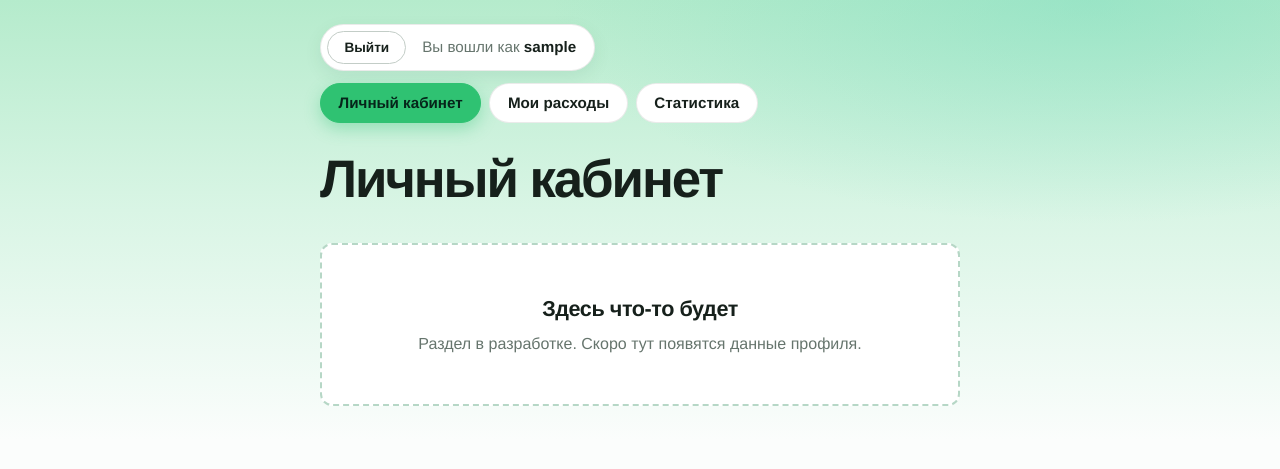
After one commit to GigaProgramm/MyExpenses, a Flask app: page /profile in a window 1280 px wide. The commit adds this page. Shown: the top 469 px of the page. Run offline with Flask 3, Linux system fonts and the light colour scheme; the visitor is signed in with stand-in values (Sample User, id 1).

Commit message:
добавил вкладки статистики и профиля(они пока тупо заглушками), немного поиздевался над кнопкой выхода из профиля

```diff
--- a/app.py
+++ b/app.py
@@ -1,16 +1,12 @@
 from datetime import datetime
-
 from pathlib import Path
 
-from sqlalchemy import func
-from flask import Flask, render_template, request, redirect, url_for
+from flask import Flask, abort, redirect, render_template, request, url_for
+from flask_login import (LoginManager, UserMixin, current_user, login_required,
+                         login_user, logout_user)
 from flask_sqlalchemy import SQLAlchemy
 from sqlalchemy.exc import IntegrityError
-from flask_login import LoginManager, UserMixin
-from flask_login import login_user, logout_user
-from flask_login import login_required, current_user
-from werkzeug.security import generate_password_hash
-from werkzeug.security import check_password_hash
+from werkzeug.security import check_password_hash, generate_password_hash
 
 DATA_DIR = Path(__file__).parent / "data"
 DATA_DIR.mkdir(exist_ok=True)
@@ -26,6 +22,7 @@ db = SQLAlchemy(app)
 login_manager = LoginManager(app)
 login_manager.login_view = "login"
 
+
 class User(UserMixin, db.Model):
     id = db.Column(db.Integer, primary_key=True)
     username = db.Column(db.String(50), unique=True)
@@ -37,6 +34,7 @@ class User(UserMixin, db.Model):
     def check_password(self, password):
         return check_password_hash(self.password_hash, password)
 
+
 class Expens(db.Model):
     id = db.Column(db.Integer, primary_key=True)
     title = db.Column(db.String(200), nullable=False)
@@ -45,12 +43,26 @@ class Expens(db.Model):
     user_id = db.Column(db.Integer, db.ForeignKey("user.id"))
     expens_date = db.Column(db.String(20))
 
+@login_manager.user_loader
+def load_user(user_id):
+    return db.session.get(User, int(user_id))
+
+
+with app.app_context():
+    db.create_all()
+
 
 @app.route("/register", methods=["GET", "POST"])
 def register():
     if request.method == "POST":
-        user = User(username=request.form["username"])
-        user.set_password(request.form["password"])
+        username = request.form.get("username", "").strip()
+        password = request.form.get("password", "")
+        if not username or not password:
+            return render_template("register.html",
+                                   error="Введите логин и пароль")
+
+        user = User(username=username)
+        user.set_password(password)
         try:
             db.session.add(user)
             db.session.commit()
@@ -58,6 +70,8 @@ def register():
             db.session.rollback()
             error = "Такой пользователь уже существует"
             return render_template("register.html", error=error)
+
+        login_user(user)
         return redirect(url_for("index"))
     return render_template("register.html")
 
@@ -83,51 +97,59 @@ def logout():
     return redirect(url_for("login"))
 
 
-
+# ---------- Расходы ----------
 @app.route("/", methods=["GET", "POST"])
 @login_required
 def index():
     if request.method == "POST":
         title = request.form.get("title", "").strip()
         category = request.form.get("category", "").strip()
-        raw_date = request.form["expens_date"]
+        raw_date = request.form.get("expens_date", "")
+        raw_count = request.form.get("expens_count", "").replace(",", ".")
 
-        #потом сделать по другому надо, это пока чисто заглушка
         if raw_date == "":
             expens_date = datetime.now()
         else:
             expens_date = datetime.strptime(raw_date, "%Y-%m-%d")
 
-        expens_count = round(float(request.form["expens_count"]), 2)
-        #print(expens_count)
+        try:
+            expens_count = round(float(raw_count), 2)
+        except ValueError:
+            expens_count = None
 
-        if title:
-
+        if title and expens_count is not None:
             db.session.add(Expens(title=title,
-                            expens_date=expens_date, category=category, expens_count=expens_count, user_id=current_user.id))
+                                  expens_date=expens_date,
+                                  category=category,
+                                  expens_count=expens_count,
+                                  user_id=current_user.id))
             db.session.commit()
 
-            #return redirect(url_for("index"))
+        return redirect(url_for("index"))
 
-    query = db.select(Expens)
-
-    expenses = db.session.scalars(query.filter_by(
-        user_id=current_user.id)).all()
+    query = db.select(Expens).filter_by(user_id=current_user.id)
+    expenses = db.session.scalars(query).all()
 
     return render_template("index.html", expenses=expenses)
 
 
 @app.route("/delete/<int:expens_id>", methods=["POST"])
+@login_required
 def delete(expens_id):
     expens = db.get_or_404(Expens, expens_id)
+    if expens.user_id != current_user.id:
+        abort(403)
     db.session.delete(expens)
     db.session.commit()
     return redirect(url_for("index"))
 
 
 @app.route("/edit/<int:expens_id>", methods=["GET", "POST"])
+@login_required
 def edit(expens_id):
     expens = db.get_or_404(Expens, expens_id)
+    if expens.user_id != current_user.id:
+        abort(403)
     if request.method == "POST":
         expens.title = request.form["title"]
         db.session.commit()
@@ -135,11 +157,18 @@ def edit(expens_id):
     return render_template("edit.html", task=expens)
 
 
+#тут пока так, надо будет реализовывать логику, пока заглушки
+@app.route("/profile")
+@login_required
+def profile():
+    return render_template("profile.html")
+
+
+@app.route("/statistic")
+@login_required
+def statistic():
+    return render_template("statistic.html")
+
 
 if __name__ == "__main__":
-    with app.app_context():
-        db.create_all()
-    @login_manager.user_loader
-    def load_user(user_id):
-        return db.session.get(User, int(user_id))
     app.run(debug=True)
--- a/static/style.css
+++ b/static/style.css
@@ -258,14 +258,23 @@ h1 {
    ================================================ */
 
 /* ---------- Шапка на главной ---------- */
+.topbar-wrap {
+  max-width: 680px;
+  margin: 0 auto;
+  padding: 1.5rem 1.25rem 0;
+}
+
+.topbar-wrap + .container { padding-top: 1.5rem; }
+
 .topbar {
   display: flex;
   align-items: center;
-  justify-content: space-between;
+  justify-content: flex-start;
   gap: 0.75rem 1rem;
   flex-wrap: wrap;
-  margin: 0 0 1.5rem;
-  padding: 0.6rem 0.6rem 0.6rem 1.1rem;
+  width: fit-content;
+  max-width: 100%;
+  padding: 0.4rem 1.1rem 0.4rem 0.4rem;
   background: #fff;
   border: 1px solid var(--line);
   border-radius: 999px;
@@ -303,11 +312,10 @@ h1 {
 
 .btn-logout:hover {
   transform: scale(1.03);
-  background: var(--danger-pale);
-  border-color: var(--danger-line);
-  color: var(--danger);
+  background: var(--accent-pale);
+  border-color: rgba(15, 122, 67, 0.4);
+  color: var(--accent-text);
 }
-
 
 .btn-logout:focus-visible {
   outline: 2px solid var(--accent-text);
@@ -421,3 +429,73 @@ h1 {
   outline-offset: 3px;
   border-radius: 2px;
 }
+
+/* ================================================
+   Меню разделов и страницы-заглушки
+   ================================================ */
+
+.nav {
+  display: flex;
+  flex-wrap: wrap;
+  gap: 0.5rem;
+  margin-top: 0.75rem;
+}
+
+.nav a {
+  padding: 0.55rem 1.1rem;
+  border: 1px solid var(--line);
+  border-radius: 999px;
+  background: #fff;
+  color: var(--ink);
+  font-size: 0.95rem;
+  font-weight: 700;
+  line-height: 1.3;
+  text-decoration: none;
+  transition: transform 0.1s, background 0.15s, border-color 0.15s, color 0.15s;
+}
+
+.nav a:hover {
+  transform: scale(1.03);
+  background: var(--accent-pale);
+  border-color: rgba(15, 122, 67, 0.4);
+  color: var(--accent-text);
+}
+
+/* Текущий раздел — залитая зелёная таблетка */
+.nav a[aria-current="page"] {
+  background: var(--accent);
+  border-color: var(--accent);
+  box-shadow: 0 6px 16px rgba(47, 194, 114, 0.35);
+  color: var(--on-accent);
+}
+
+.nav a[aria-current="page"]:hover {
+  background: var(--accent-hover);
+  border-color: var(--accent-hover);
+}
+
+.nav a:focus-visible {
+  outline: 2px solid var(--ink);
+  outline-offset: 3px;
+}
+
+/* Заглушка раздела */
+.placeholder {
+  padding: 3rem 1.5rem;
+  background: #fff;
+  border: 2px dashed rgba(15, 122, 67, 0.3);
+  border-radius: var(--radius);
+  text-align: center;
+}
+
+.placeholder-title {
+  margin: 0;
+  font-size: 1.35rem;
+  font-weight: 800;
+  letter-spacing: -0.02em;
+}
+
+.placeholder-text {
+  margin: 0.4rem 0 0;
+  color: var(--ink-soft);
+}
--- a/templates/base.html
+++ b/templates/base.html
@@ -7,6 +7,24 @@
         href="{{ url_for('static', filename='style.css')}}">
 </head>
 <body>
+    {% if current_user.is_authenticated %}
+    <header class="topbar-wrap">
+        <div class="topbar">
+            <form class="logout-form" method="post" action="{{ url_for('logout') }}">
+                <button type="submit" class="btn-logout">Выйти</button>
+            </form>
+            <p class="topbar-user">Вы вошли как <strong>{{ current_user.username }}</strong></p>
+        </div>
+        <nav class="nav" aria-label="Разделы">
+            <a href="{{ url_for('profile') }}"
+               {% if request.endpoint == 'profile' %}aria-current="page"{% endif %}>Личный кабинет</a>
+            <a href="{{ url_for('index') }}"
+               {% if request.endpoint == 'index' %}aria-current="page"{% endif %}>Мои расходы</a>
+            <a href="{{ url_for('statistic') }}"
+               {% if request.endpoint == 'statistic' %}aria-current="page"{% endif %}>Статистика</a>
+        </nav>
+    </header>
+    {% endif %}
     {% block content %}{% endblock %}
 </body>
 </html>
--- /dev/null
+++ b/templates/profile.html
@@ -0,0 +1,11 @@
+{% extends "base.html" %}
+
+{% block content %}
+<div class="container">
+    <h1>Личный кабинет</h1>
+    <div class="placeholder">
+        <p class="placeholder-title">Здесь что-то будет</p>
+        <p class="placeholder-text">Раздел в разработке. Скоро тут появятся данные профиля.</p>
+    </div>
+</div>
+{% endblock %}
```
Also changed, not shown: templates/index.html (+1 -8 lines), templates/statistic.html (added, +11 -0 lines).
